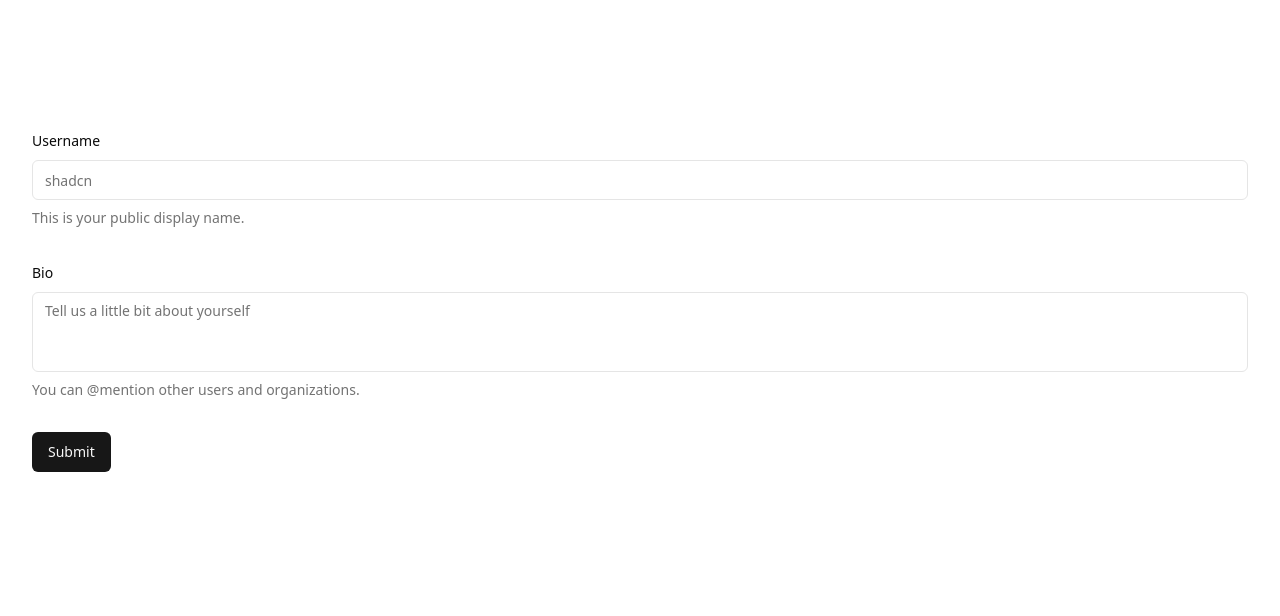
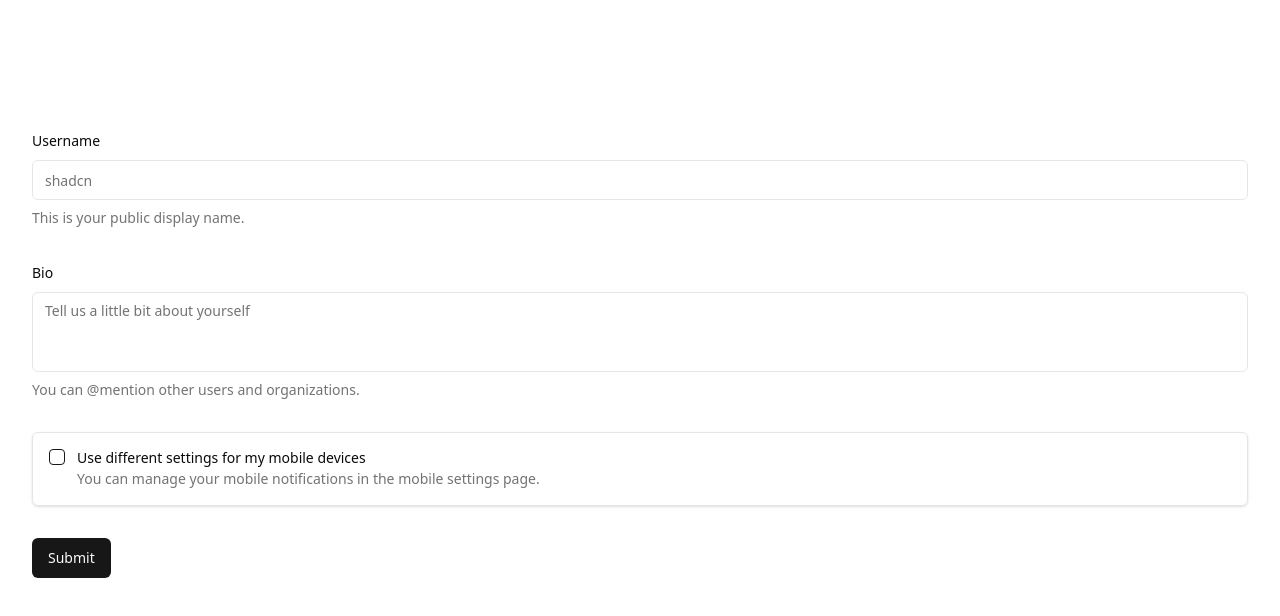
Before and after one commit to Nexters/daily-phrase-web, a React app in the folder packages/back-office/: page / in a window 1280 px wide. Built offline with nearby package versions, Linux system fonts and the light colour scheme.

Commit message:
chore: shadcn-ui checkbox

```diff
--- a/packages/back-office/package.json
+++ b/packages/back-office/package.json
@@ -10,6 +10,7 @@
   },
   "dependencies": {
     "@hookform/resolvers": "^3.3.4",
+    "@radix-ui/react-checkbox": "^1.0.4",
     "@radix-ui/react-label": "^2.0.2",
     "@radix-ui/react-slot": "^1.0.2",
     "class-variance-authority": "^0.7.0",
--- a/packages/back-office/src/components/form-example.tsx
+++ b/packages/back-office/src/components/form-example.tsx
@@ -17,6 +17,8 @@ import {
 } from '~/components/ui/form';
 import { Input } from '~/components/ui/input';
 import { Textarea } from './ui/textarea';
+import { Checkbox } from './ui/checkbox';
+import Link from 'next/link';
 
 const formSchema = z.object({
   username: z.string().min(2, {
@@ -30,6 +32,7 @@ const formSchema = z.object({
     .max(160, {
       message: 'Bio must not be longer than 30 characters.',
     }),
+  mobile: z.boolean().default(false).optional(),
 });
 
 export function ProfileForm() {
@@ -86,6 +89,24 @@ export function ProfileForm() {
             </FormItem>
           )}
         />
+        <FormField
+          control={form.control}
+          name='mobile'
+          render={({ field }) => (
+            <FormItem className='flex flex-row items-start space-x-3 space-y-0 rounded-md border p-4 shadow'>
+              <FormControl>
+                <Checkbox checked={field.value} onCheckedChange={field.onChange} />
+              </FormControl>
+              <div className='space-y-1 leading-none'>
+                <FormLabel>Use different settings for my mobile devices</FormLabel>
+                <FormDescription>
+                  You can manage your mobile notifications in the{' '}
+                  <Link href='/'>mobile settings</Link> page.
+                </FormDescription>
+              </div>
+            </FormItem>
+          )}
+        />
         <Button type='submit'>Submit</Button>
       </form>
     </Form>
--- /dev/null
+++ b/packages/back-office/src/components/ui/checkbox.tsx
@@ -0,0 +1,28 @@
+'use client';
+
+import * as React from 'react';
+import * as CheckboxPrimitive from '@radix-ui/react-checkbox';
+import { Check } from 'lucide-react';
+
+import { cn } from 'src/libs/utils';
+
+const Checkbox = React.forwardRef<
+  React.ElementRef<typeof CheckboxPrimitive.Root>,
+  React.ComponentPropsWithoutRef<typeof CheckboxPrimitive.Root>
+>(({ className, ...props }, ref) => (
+  <CheckboxPrimitive.Root
+    ref={ref}
+    className={cn(
+      'peer h-4 w-4 shrink-0 rounded-sm border border-primary ring-offset-background focus-visible:outline-none focus-visible:ring-2 focus-visible:ring-ring focus-visible:ring-offset-2 disabled:cursor-not-allowed disabled:opacity-50 data-[state=checked]:bg-primary data-[state=checked]:text-primary-foreground',
+      className,
+    )}
+    {...props}
+  >
+    <CheckboxPrimitive.Indicator className={cn('flex items-center justify-center text-current')}>
+      <Check className='h-4 w-4' />
+    </CheckboxPrimitive.Indicator>
+  </CheckboxPrimitive.Root>
+));
+Checkbox.displayName = CheckboxPrimitive.Root.displayName;
+
+export { Checkbox };
```
Also changed, not shown: pnpm-lock.yaml.
